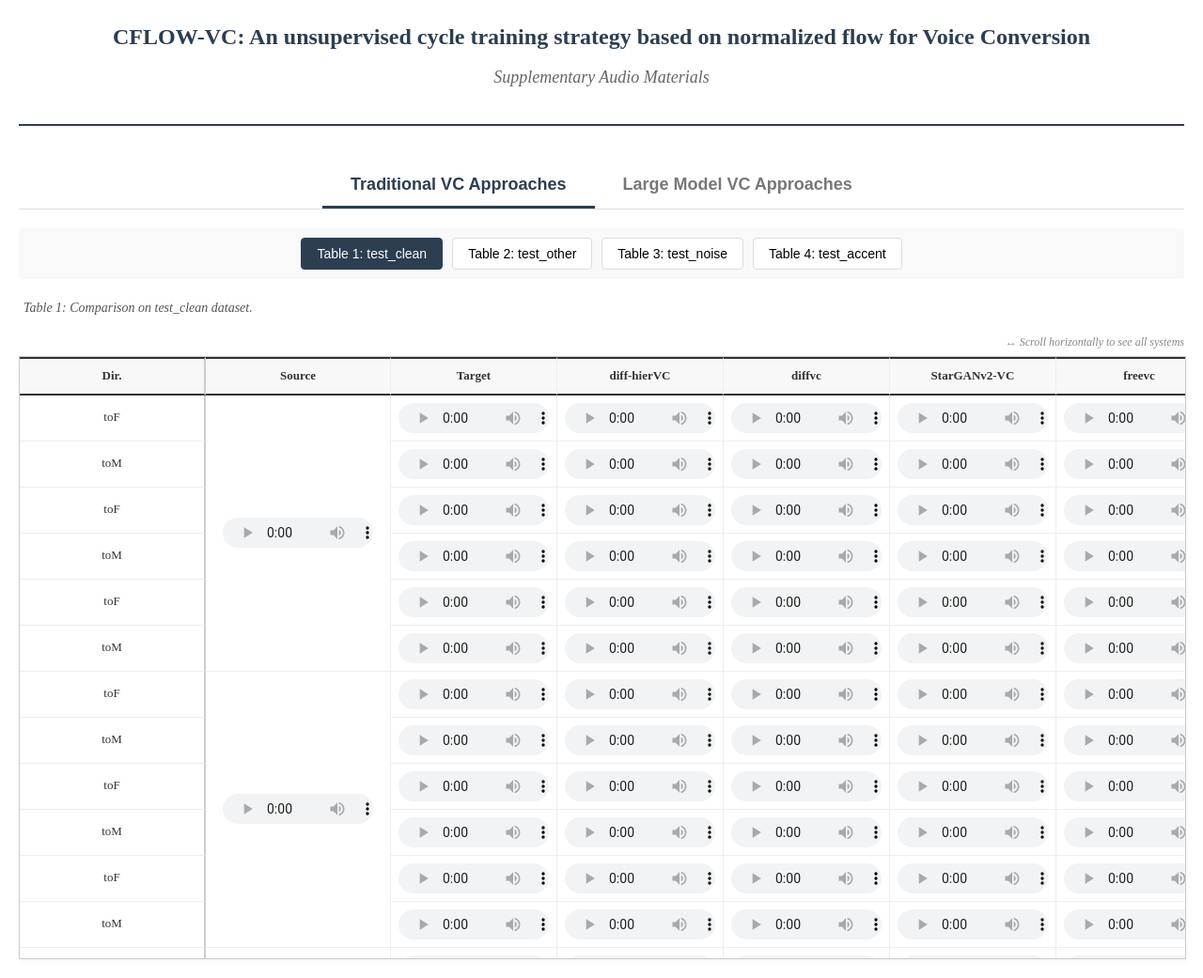
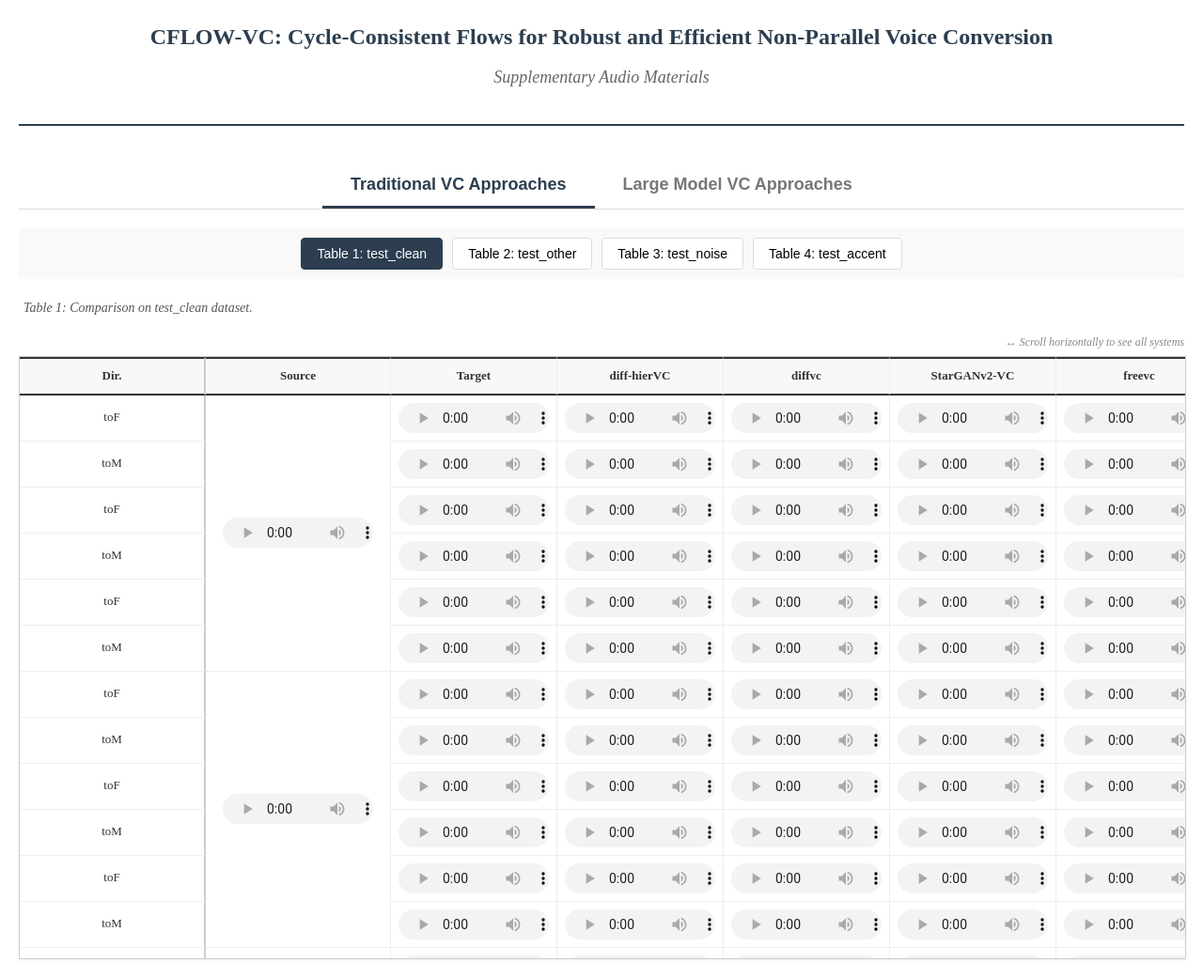
Before and after one commit to bigdan12/cflowvc, a plain HTML site: page index.html in a window 1280 px wide. Shown: the whole page at 94% size. Drawn offline with Linux system fonts and the light colour scheme.

Commit message:
Update index.html

```diff
--- a/index.html
+++ b/index.html
@@ -207,7 +207,7 @@
 <body>
 
 <header>
-    <h1>CFLOW-VC: An unsupervised cycle training strategy based on normalized flow for Voice Conversion</h1>
+    <h1>CFLOW-VC: Cycle-Consistent Flows for Robust and Efficient Non-Parallel Voice Conversion</h1>
     <h2>Supplementary Audio Materials</h2>
 </header>
 
```
